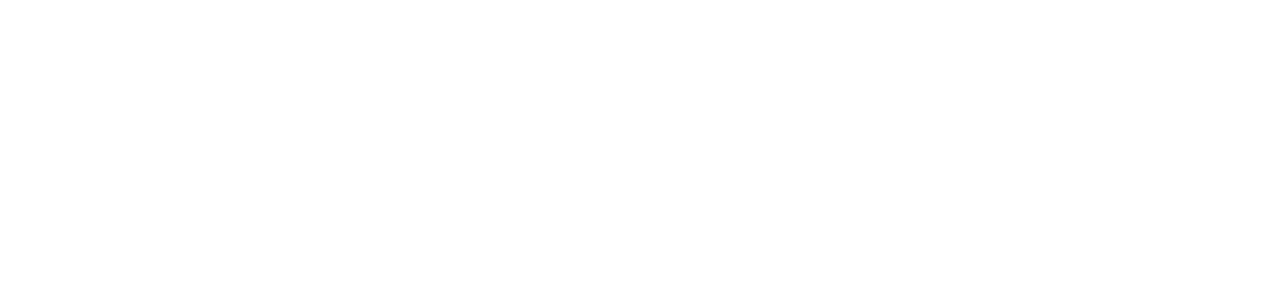
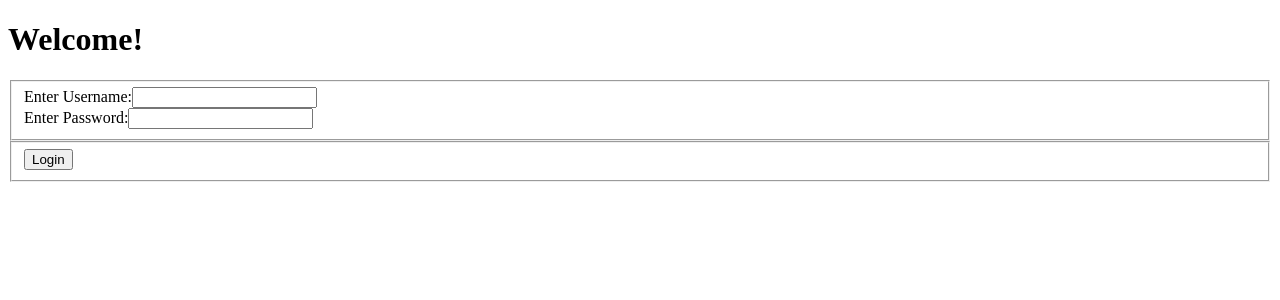
Before and after one commit to JesDevBootcamp/simply-cms, a React (Vite) app: page / in a window 1280 px wide. Before the commit this address had no page. Shown: the top 300 px of the page. Built offline with nearby package versions, Linux system fonts and the light colour scheme.

Commit message:
Simplified Notes app react routes.

```diff
--- a/src/App.jsx
+++ b/src/App.jsx
@@ -5,19 +5,15 @@
 import EditorPage from "./pages/EditorPage";
 import LoginPage from "./pages/LoginPage";
 import SignUpPage from "./pages/SignUpPage";
-import WebPage from "./pages/WebPage";
 
 import "./styles/app.scss";
 
 export default function App() {
 	return (
 		<Routes>
-			<Route path="editor">
-				<Route index element={<EditorPage />} />
-				<Route path="login" element={<LoginPage />} />
-				<Route path="sign-up" element={<SignUpPage />} />
-			</Route>
-			<Route path=":slug" element={<WebPage />} />
+			<Route index element={<LoginPage />} />
+			<Route path="sign-up" element={<SignUpPage />} />
+			<Route path="editor" element={<EditorPage />} />
 		</Routes>
 	);
 }
```
